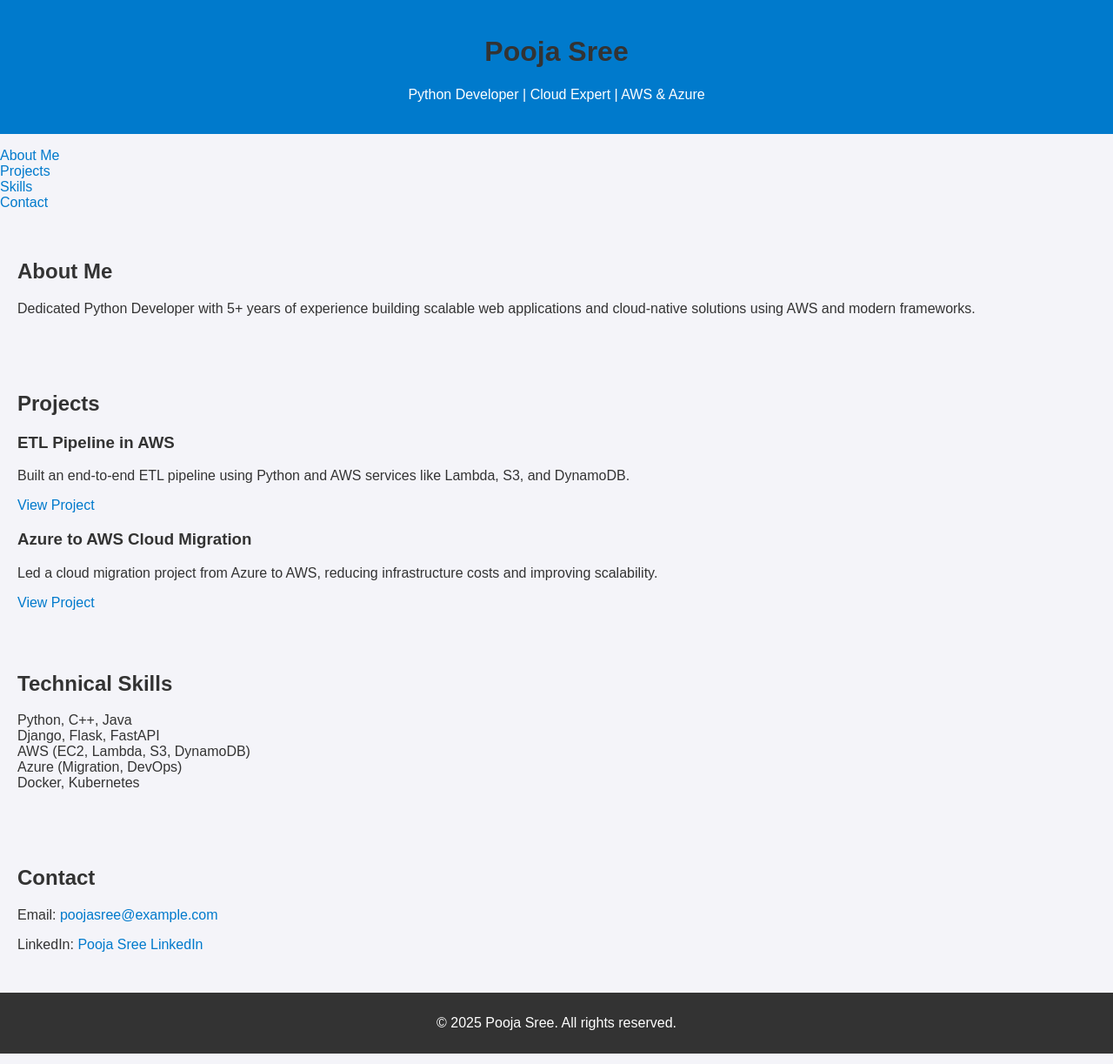
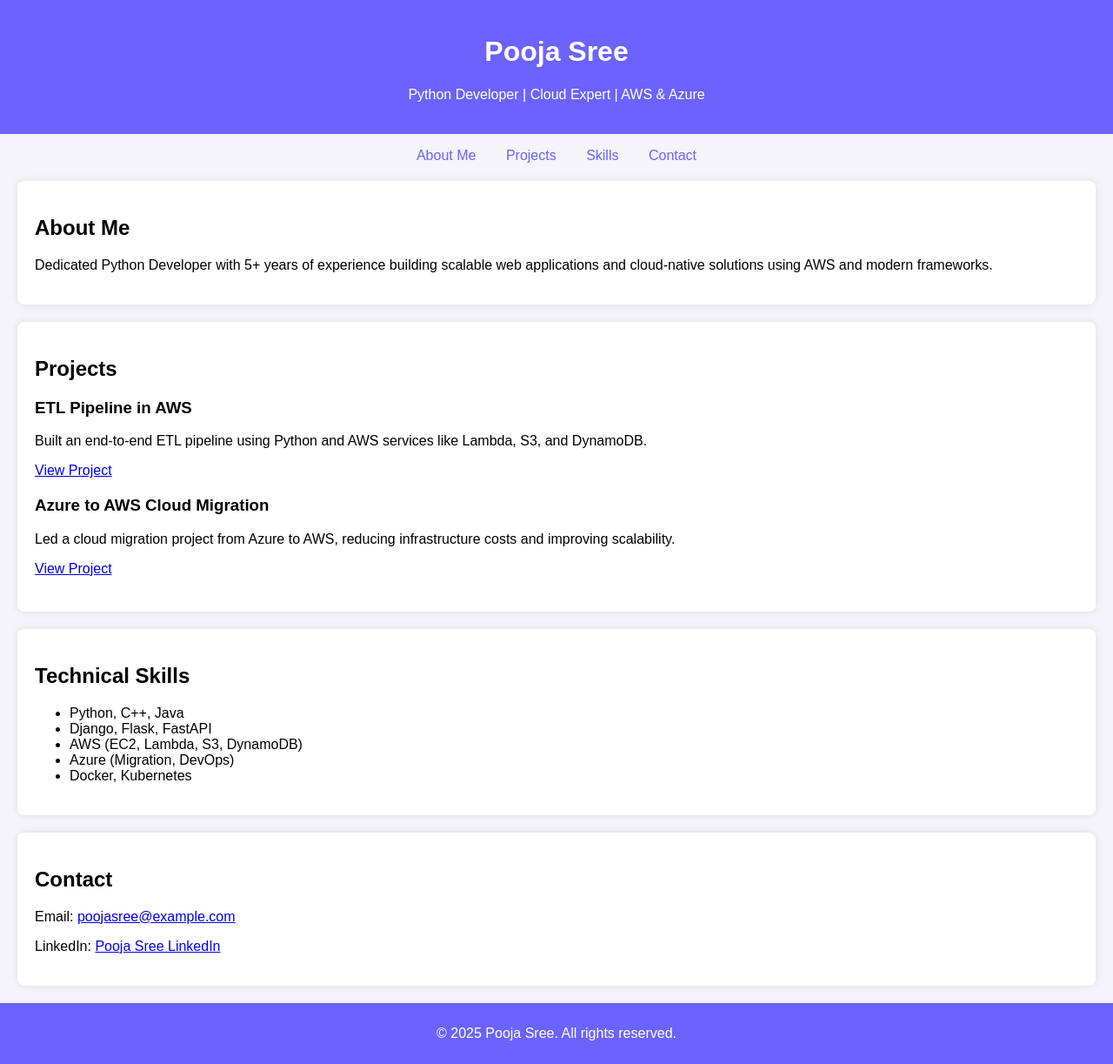
Before and after one commit to pooja-1810/portfolio, a plain HTML site: page index.html in a window 1280 px wide. Shown: the whole page at 87% size. Drawn offline with Linux system fonts and the light colour scheme.

Commit message:
Update style.css

```diff
--- a/style.css
+++ b/style.css
@@ -1,34 +1,48 @@
 body {
     font-family: Arial, sans-serif;
     background-color: #f4f4f9;
-    color: #333;
     margin: 0;
     padding: 0;
 }
+
 header {
-    background-color: #007acc;
-    color: #fff;
+    background-color: #6c63ff;
+    color: white;
     text-align: center;
-    padding: 20px 0;
+    padding: 20px;
 }
+
+nav ul {
+    list-style-type: none;
+    padding: 0;
+    text-align: center;
+}
+
+nav ul li {
+    display: inline;
+    margin: 0 15px;
+}
+
+nav ul li a {
+    text-decoration: none;
+    color: #6c63ff;
+}
+
 section {
     padding: 20px;
-    margin: 10px 0;
+    margin: 20px;
+    background-color: white;
+    border-radius: 8px;
+    box-shadow: 0 0 10px rgba(0, 0, 0, 0.1);
 }
-h1, h2 {
-    color: #333;
+
+.project {
+    margin-bottom: 20px;
 }
-ul {
-    list-style-type: none;
-    padding: 0;
+
+footer {
+    text-align: center;
+    padding: 10px;
+    background-color: #6c63ff;
+    color: white;
 }
-footer {
-    background-color: #333;
-    color: #fff;
-    text-align: center;
-    padding: 10px 0;
-}
-a {
-    color: #007acc;
-    text-decoration: none;
-}
```
